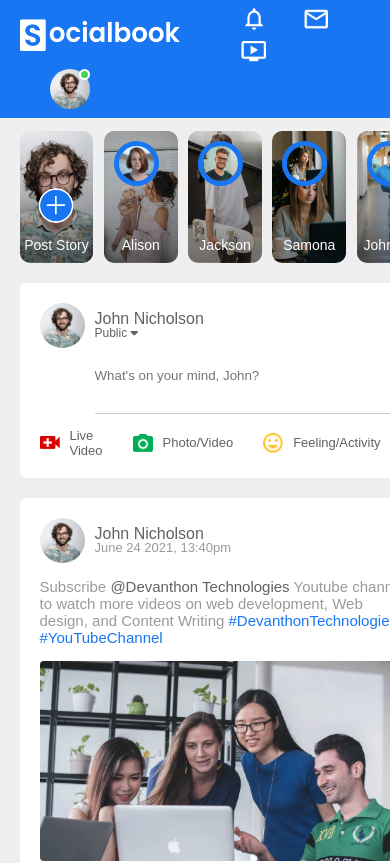
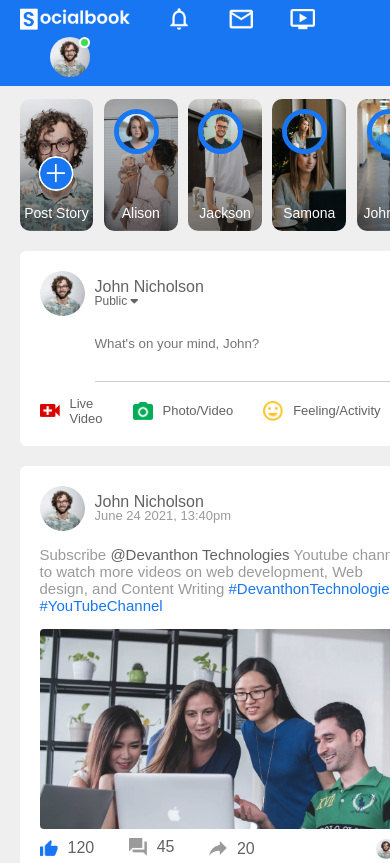
Before and after one commit to Nebenmor/SocialBook, a plain HTML site: page index.html in a window 390 px wide. Shown: the top 863 px of the page. Drawn offline with Linux system fonts and the light colour scheme.

Commit message:
update mobile logo

```diff
--- a/style.css
+++ b/style.css
@@ -679,5 +679,10 @@ nav {
         display: none
     }
 
+    .logo {
+        width: 110px;
+        margin-right: 20px;
+    }
+
 
 }
```
